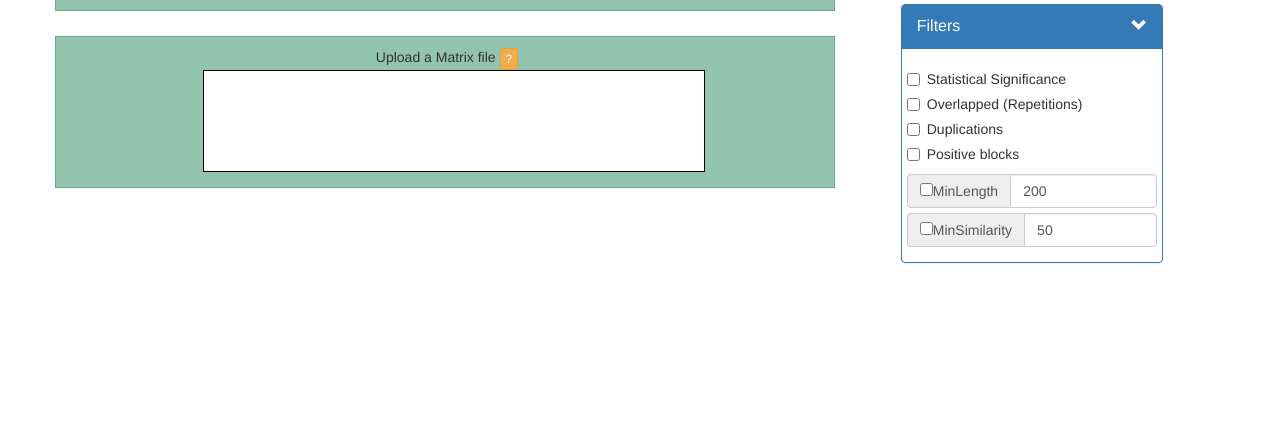
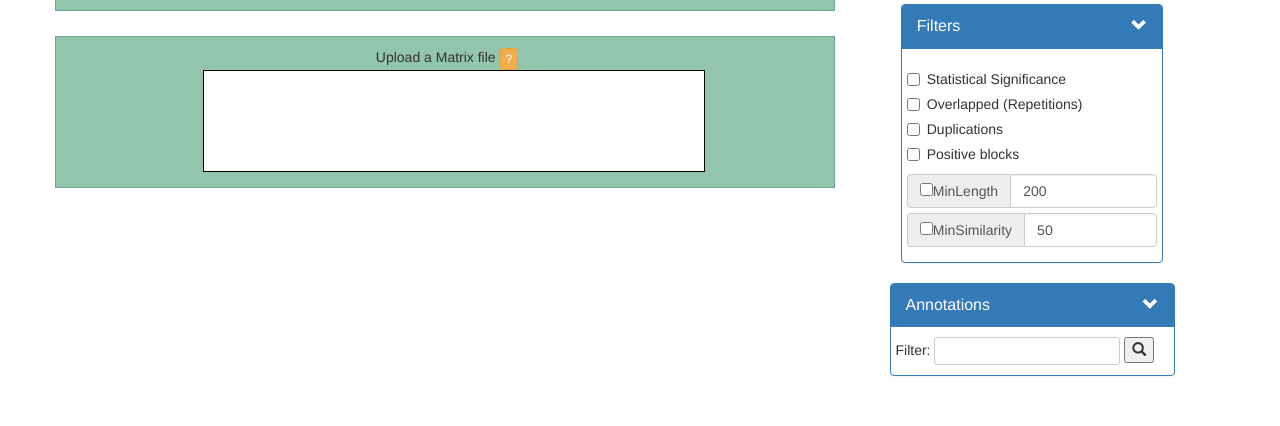
Before and after one commit to Sergiodiaz53/GeckoMGV, a Django app: page / in a window 1280 px wide. Shown: the part 688-1114 px from the top of the page. Before the commit the page ends 951 px from the top, so only its background shows below. Run offline with Django 3.2, Linux system fonts and the light colour scheme; parts of the project's set-up code (start-up, migrations or seed data) failed here and were passed over; some libraries are stand-ins or nearby versions.

Commit message:
Som work on searching annotation done

```diff
--- a/MGV/static/js/MGV/CanvasPainter.js
+++ b/MGV/static/js/MGV/CanvasPainter.js
@@ -93,7 +93,7 @@ function createInstance() {
 		ctx.restore();
 
 		// Clear previous data
-		document.getElementById("output").innerHTML = "<div class=\"SearchTitle\" > <div class=\"SearchTitleFilterButton\"> <span>Filter:</span> <input type=\"text\" class=\"SearchFilter\" /> <button class=\"SearchButton\" onclick=\"showResults($(\'.SearchFilter\').val())\" ><span class=\"glyphicon glyphicon-search\"></span></button> </div> </div> <ul class='nav nav-tabs' id='files-tab'></ul>"
+		document.getElementById("output").innerHTML = "<div class=\"SearchTitle\" > <div class=\"SearchTitleFilterButton\"> <span>Filter:</span> <input type=\"text\" class=\"SearchFilter\" /> <button class=\"SearchButton\" onclick=\"showResults($(\'.SearchFilter\').val(),true)\" ><span class=\"glyphicon glyphicon-search\"></span></button> </div> </div> <ul class='nav nav-tabs' id='files-tab'></ul>"
 				+ " <div class='tab-content' id='files-tab-content'></div>";
 
 		document.getElementById("annotationsOutput").innerHTML = "<ul class='nav nav-tabs' id='annotations-tab'></ul>"
@@ -1100,7 +1100,7 @@ function showSelected(){
         showingSelected=true;
     }else{
         showingSelected=false;
-        redraw();
+        document.getElementById("files-tab-content").parentNode.replaceChild(currTable.cloneNode(true),document.getElementById("files-tab-content"));
     }
 }
 
--- a/MGV/static/js/mainFunctions.js
+++ b/MGV/static/js/mainFunctions.js
@@ -3,7 +3,8 @@
  Multigenome Visualizer
  Bitlab - Universidad de Málaga
  */
-var prevTable=[];
+var prevTable="";
+var currTable="";
 
 function saveCSV(){
     var anot=[],csvtab=[];
@@ -63,29 +64,39 @@ function showDivInfoInPopup(divID, page, name){
     var myWindow = window.open(page, name, windowFeatures);
     myWindow.dataFromParent = divText;
 }
-function showResults(filterText)
+function showResults(filterText,firstFilter)
 {
+    if(firstFilter&&prevTable!="")
+        document.getElementById("output").replaceChild(prevTable.cloneNode(true),document.getElementById("files-tab-content"));
+    if(filterText!=""){
+        prevTable=document.getElementById("files-tab-content").cloneNode(true);
+        search(filterText,1)
+    }
+
+}
+
+function search(text){
+    text=text.trim();
+    if(text.indexOf(" ")>-1){
+        search(text.substring(0,text.indexOf(" ")));
+        setTimeout(search(text.substring(text.indexOf(" "),text.length)),50);
+        return;
+    }
     for(var fileNum=0;fileNum<lines.length;fileNum++){
-        var table = document.getElementById("csvInfoTable"+fileNum);
-        if(prevTable.length>fileNum)
-            table.replaceChild(prevTable[fileNum].cloneNode(true),table.childNodes[0]);
-    }
-    console.log("ha entrado");
-    if(filterText!="")
-    for(var fileNum=0;fileNum<lines.length;fileNum++){
-        var toFiltertemp = document.getElementById("csvInfoTable"+fileNum).childNodes[0];
-        prevTable[fileNum]=toFiltertemp.cloneNode(true);
-        var toFilter=toFiltertemp.childNodes;
+            var toFilter = document.getElementById("csvInfoTable"+fileNum).childNodes[0].childNodes;
             for(var i=1;i<toFilter.length;i++){
                 if(!showingSelected)
-                if(toFilter[i].childNodes[0].innerHTML.indexOf("G")==0&&toFilter[i].childNodes[16].innerHTML.toLowerCase().indexOf(filterText.toLowerCase())==-1) {
+                    if(toFilter[i].childNodes[0].innerHTML.indexOf("G")==0&&toFilter[i].childNodes[16].innerHTML.toLowerCase().indexOf(text.toLowerCase())==-1) {
                         document.getElementById("csvInfoTable" + fileNum).childNodes[0].removeChild(toFilter[i]);
-                    //console.log("borrado");
                         i--;
                     }
             }
         }
-
+        currTable=document.getElementById("files-tab-content").cloneNode(true);
+        if($("#"+text.toLowerCase()+"").length==0) {
+            $("#Annotations").append("<div class=\"checkbox\"><label> <input type=\"checkbox\" onclick= \"showResults(\'"+text.trim()+"\',false)\" id=\"" + text.toLowerCase() + "\" >" + text + "</label> </div>");
+            //filters.push(text);
+        }
 }
 
 function dialogFrags(){
@@ -123,6 +134,7 @@ function dialogFrags(){
             $detachedChildren.appendTo($dialogContainer);
         }
     });
+    prevTable=document.getElementById("files-tab-content").cloneNode(true);
 }
 
 function dialogAnnotations(){
--- a/MGV/templates/index.html
+++ b/MGV/templates/index.html
@@ -190,6 +190,28 @@
 						</div>
 					</div>
 				</div>
+                <div class="row row-centered">
+					<div class="col-xs-9 col-sm-9 col-centered">
+						<div class="panel panel-primary">
+							<div class="panel-heading">
+                                <a data-toggle="collapse" data-target="#AnnotColapsed" href="#AnnotColapsed" class="collapse-link panel-title accordion-toggle">Annotations</a>
+							</div>
+                            <div id="AnnotColapsed" class="panel-collapse collapse in">
+							<div class="panel-body">
+								<div class="row top-buffer btn-padding">
+                                    <div id="Annotations">
+                                        <div class="SearchTitleFilterButton">
+                                            <span>Filter:</span>
+                                            <input type="text" class="SearchFilter2" />
+                                            <button class="SearchButton" onclick="showResults($('.SearchFilter2').val(),true)"><span class="glyphicon glyphicon-search"></span></button>
+                                        </div>
+                                    </div>
+                                </div>
+								</div>
+							</div>
+						</div>
+					</div>
+				</div>
 			</div>
 		</div>
 	</div>
```
Lines whose indentation alone changed are shown as unchanged.
